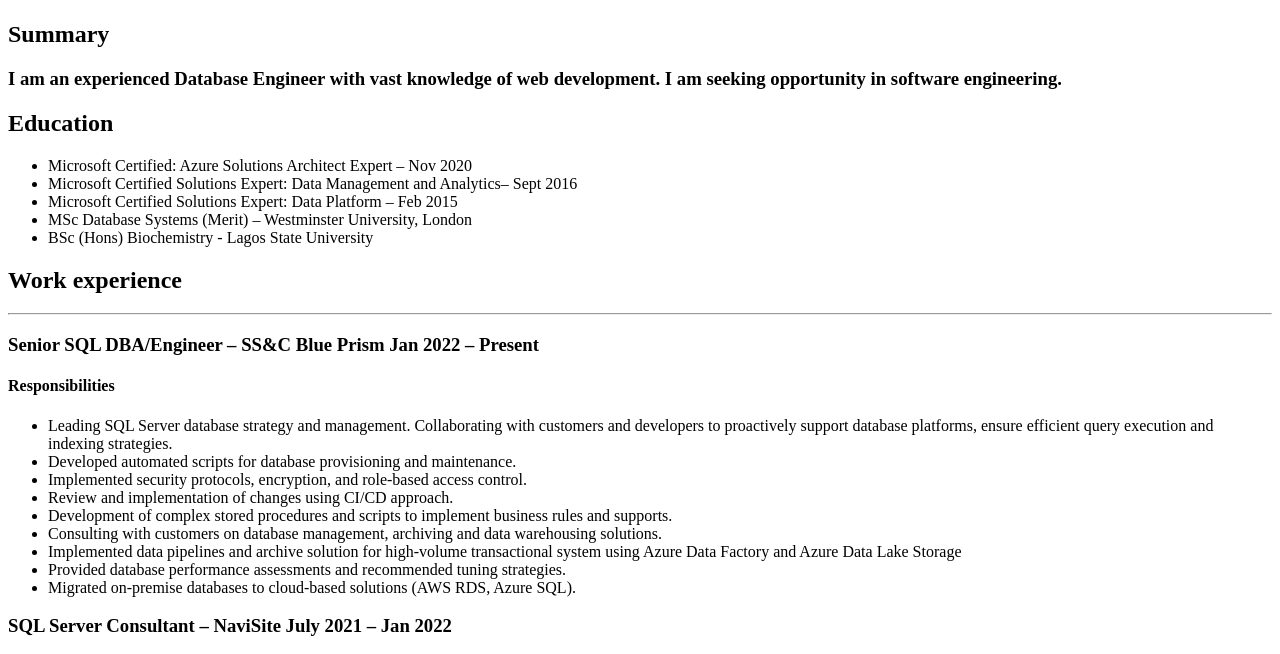
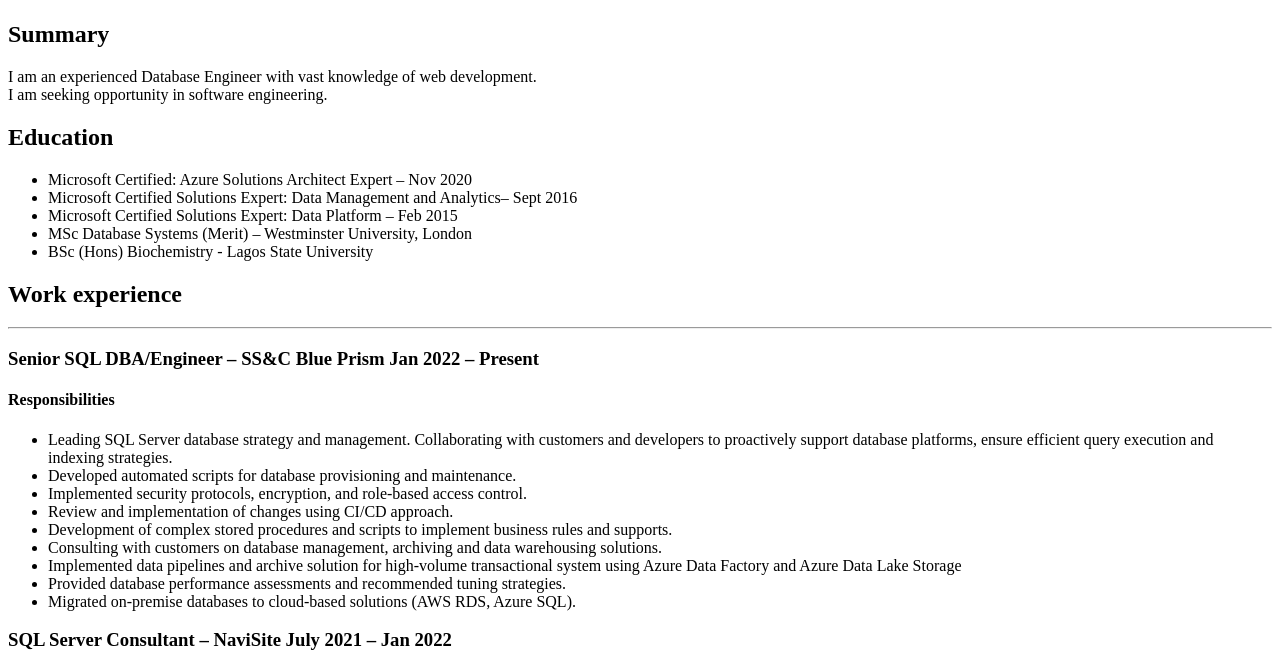
Before and after one commit to oakoro/profile, a plain HTML site: page index.html in a window 1280 px wide. Shown: the part 211-865 px from the top of the page. Drawn offline with Linux system fonts and the light colour scheme.

Commit message:
Add files via upload

```diff
--- a/index.html
+++ b/index.html
@@ -8,7 +8,7 @@
 <body>
     <img src="./oke.png" height="200" alt="Oke's Picture"/>
    <h2>Summary</h2>
-   <h3>I am an experienced Database Engineer with vast knowledge of web development. I am seeking opportunity in software engineering. </h3>
+   <p>I am an experienced Database Engineer with vast knowledge of web development.<br> I am seeking opportunity in software engineering. </p>
    <h2>Education</h2>
    <ul>
     <li>Microsoft Certified: Azure Solutions Architect Expert – Nov 2020</li>
```
